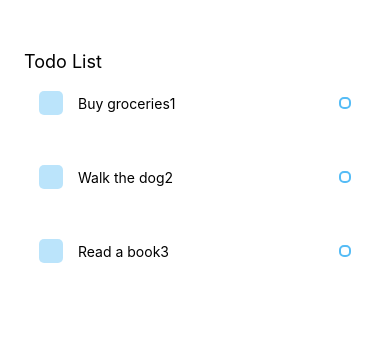
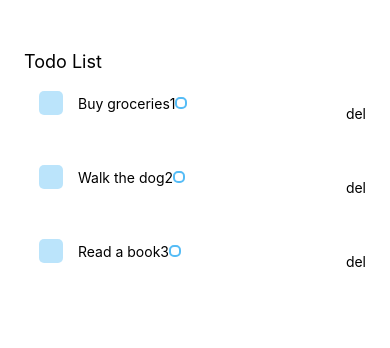
Before and after one commit to pentabi/rn_todo, a React Native app in the folder rn_todo/: screen / in a window 390 px wide. Shown: the top 348 px of the page. Built offline with nearby package versions, Linux system fonts and the light colour scheme; no server answers; the database is empty.

Commit message:
experimenting with firebase

```diff
--- a/rn_todo/App.js
+++ b/rn_todo/App.js
@@ -1,38 +1,66 @@
-import { StatusBar } from "expo-status-bar";
 import {
-  Button,
   Keyboard,
   KeyboardAvoidingView,
   Platform,
   ScrollView,
-  StyleSheet,
   Text,
   TextInput,
   TouchableOpacity,
   View,
 } from "react-native";
 import Task from "./components/task";
-import { useState } from "react";
+import { useEffect, useState } from "react";
+import { initializeApp } from "firebase/app";
+import { addDoc, collection, getDocs, getFirestore } from "firebase/firestore";
+import { db, readFirebase, testFirebase } from "./firebaseConfig";
 
 export default function App() {
-  const [taskList, setTaskList] = useState([
-    { id: 1, title: "Buy groceries" },
-    { id: 2, title: "Walk the dog" },
-    { id: 3, title: "Read a book" },
-  ]);
+  const sampleTaskList = [
+    { id: 1, title: "Buy groceries", completed: false },
+    { id: 2, title: "Walk the dog", completed: false },
+    { id: 3, title: "Read a book", completed: false },
+  ];
+
+  useEffect(() => {
+    readFirebase();
+  }, []);
+
+  const [taskList, setTaskList] = useState(sampleTaskList);
   const [newTask, setNewTask] = useState("");
 
   const addTask = (newTask) => {
     Keyboard.dismiss();
-    newTask = { id: taskList.length + 1, title: newTask };
-    let addedTaskList = [...taskList, newTask];
+    const nextId =
+      taskList.length > 0
+        ? Math.max(...taskList.map((task) => task.id)) + 1
+        : 1;
+    const newTaskObj = { id: nextId, title: newTask, completed: false };
+    let addedTaskList = [...taskList, newTaskObj];
     setTaskList(addedTaskList);
     setNewTask(null);
     console.log("Added task");
   };
 
+  const deleteTask = (id) => {
+    let newTaskList = taskList.filter((task) => task.id !== id);
+    setTaskList(newTaskList);
+    console.log("Deleted task");
+  };
+
+  const toggleTask = (id) => {
+    let newTaskList = taskList.map((task) => {
+      if (task.id === id) {
+        task.completed = !task.completed;
+      }
+      return task;
+    });
+    setTaskList(newTaskList);
+    console.log("Toggled task");
+  };
+
   return (
     <View className="flex-1 pt-12 px-6 bg-white">
+      {/* Heading */}
       <Text className="text-lg">Todo List</Text>
       {/* ItemList */}
       <ScrollView
@@ -41,7 +69,26 @@ export default function App() {
       >
         <View>
           {taskList.map((task) => {
-            return <Task key={task.id} id={task.id} title={task.title} />;
+            return (
+              <View
+                key={task.id}
+                className="flex-row justify-between items-center"
+              >
+                <TouchableOpacity onPress={() => toggleTask(task.id)}>
+                  <Task
+                    id={task.id}
+                    title={task.title}
+                    completed={task.completed}
+                  />
+                </TouchableOpacity>
+                <TouchableOpacity
+                  className="items-center justify-center"
+                  onPress={() => deleteTask(task.id)}
+                >
+                  <Text>del</Text>
+                </TouchableOpacity>
+              </View>
+            );
           })}
         </View>
       </ScrollView>
--- a/rn_todo/components/task.js
+++ b/rn_todo/components/task.js
@@ -1,13 +1,19 @@
 import React from "react";
-import { View, Text, StyleSheet } from "react-native";
+import { View, Text, StyleSheet, TouchableOpacity } from "react-native";
 
-const Task = ({ id, title }) => {
+const Task = ({ id, title, completed }) => {
   return (
-    <View style={styles.item}>
+    <View style={[styles.item, { width: "90%" }]}>
       <View style={styles.itemLeft}>
         <View style={styles.square}></View>
-        <Text style={styles.itemText}>{title}</Text>
-        <Text style={styles.itemText}>{id}</Text>
+        <Text
+          style={[
+            styles.itemText,
+            { textDecorationLine: completed ? "line-through" : "none" },
+          ]}
+        >
+          {title + id}
+        </Text>
       </View>
       <View style={styles.circular}></View>
     </View>
--- /dev/null
+++ b/rn_todo/firebaseConfig.js
@@ -0,0 +1,41 @@
+import { initializeApp } from "firebase/app";
+import { getFirestore, collection, addDoc } from "firebase/firestore";
+import { getDocs } from "firebase/firestore";
+
+const firebaseConfig = {
+  apiKey: "AIzaSyAfnEoRkE0UcUjHX0UVO9w_xm9ycvaxEaM",
+  authDomain: "todo-rn-17910.firebaseapp.com",
+  projectId: "todo-rn-17910",
+  storageBucket: "todo-rn-17910.firebasestorage.app",
+  messagingSenderId: "1076226019131",
+  appId: "1:1076226019131:web:bbe5e45849d6fa05e7b11e",
+  measurementId: "G-N8N3RW0HW1",
+};
+
+// Initialize Firebase
+const app = initializeApp(firebaseConfig);
+const db = getFirestore(app);
+
+export const testFirebase = async () => {
+  console.log("calling test firebase...");
+  try {
+    const docRef = await addDoc(collection(db, "users"), {
+      first: "Alan",
+      middle: "Mathison",
+      last: "Turing",
+      born: 1912,
+    });
+    console.log("Document written with ID: ", docRef.id);
+  } catch (e) {
+    console.error("Error adding document: ", e);
+  }
+};
+
+export const readFirebase = async () => {
+  const querySnapshot = await getDocs(collection(db, "users"));
+  querySnapshot.forEach((doc) => {
+    console.log(`${doc.id} => ${JSON.stringify(doc.data())}`);
+  });
+};
+
+export { db };
--- /dev/null
+++ b/rn_todo/metro.config.js
@@ -0,0 +1,6 @@
+const { getDefaultConfig } = require("@expo/metro-config");
+
+const defaultConfig = getDefaultConfig(__dirname);
+defaultConfig.resolver.sourceExts.push("cjs");
+
+module.exports = defaultConfig;
--- a/rn_todo/package.json
+++ b/rn_todo/package.json
@@ -12,6 +12,7 @@
   "dependencies": {
     "expo": "~52.0.27",
     "expo-status-bar": "~2.0.1",
+    "firebase": "^11.2.0",
     "nativewind": "^2.0.11",
     "react": "18.3.1",
     "react-native": "0.76.6"
--- /dev/null
+++ b/rn_todo/test.js
@@ -0,0 +1 @@
+import { collection, addDoc } from "firebase/firestore";
```
Also changed, not shown: 2 other files (tests, documents, lock files or other folders).
